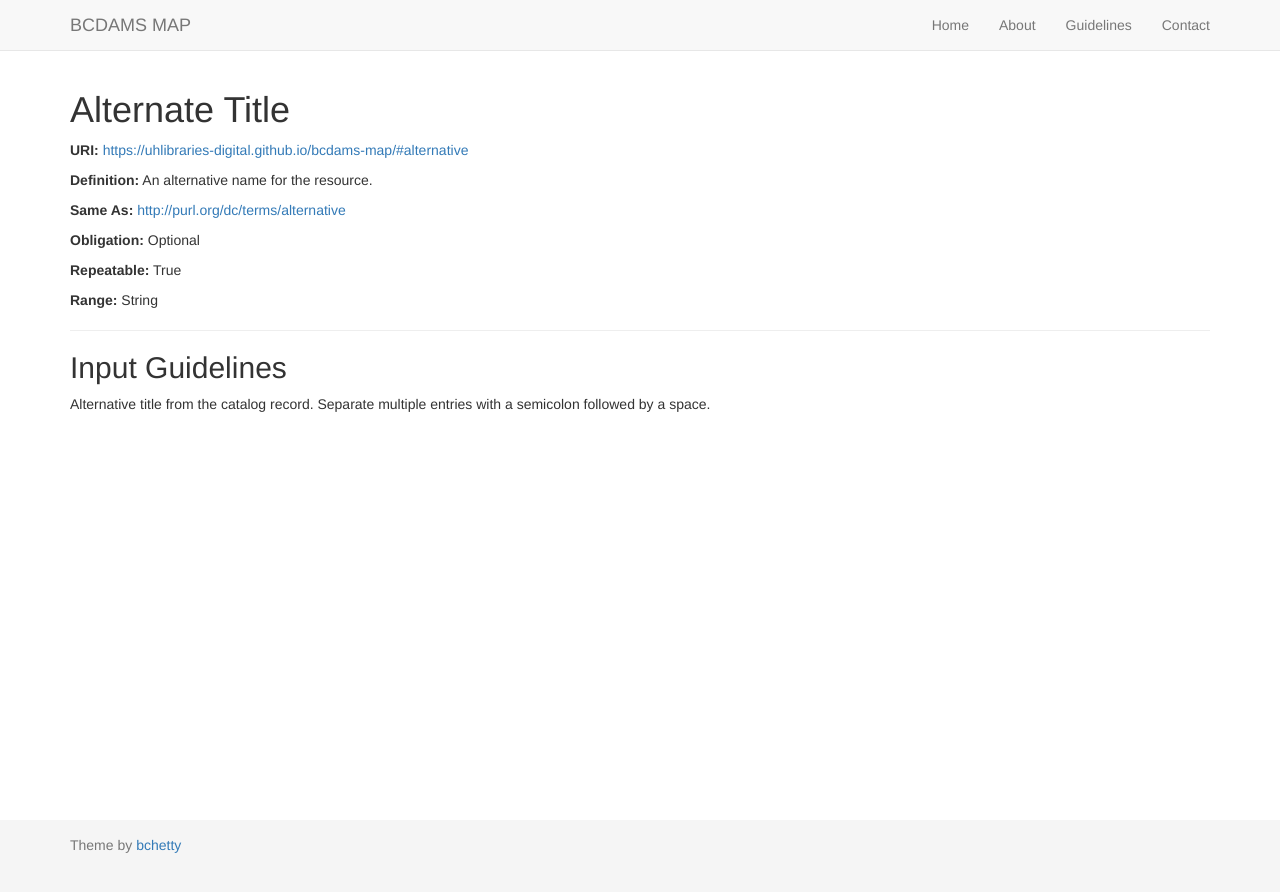
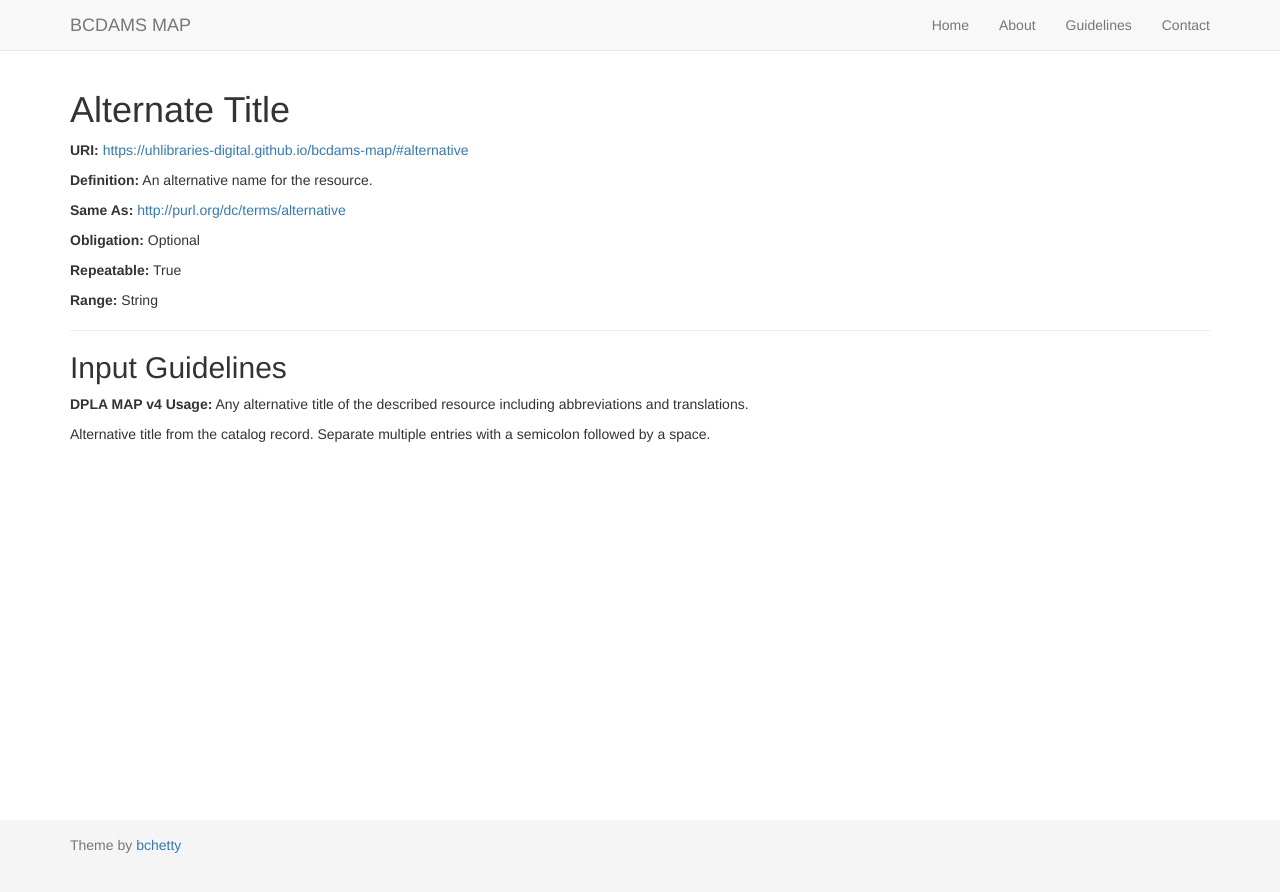
Before and after one commit to uhlibraries-digital/bcdams-map, a Jekyll site: the page built from guidelines/alternative.md, in a window 1280 px wide. Shown: the top 892 px of the page. Built offline with Jekyll 4.4.1, drawn with Linux system fonts in a browser that asks for light colours; nearby versions of some CDN libraries; comment, search, counter and statistics services are not loaded.

Commit message:
update alternative title guidelines
Added DPLA MAP v4 usage guidelines

```diff
--- a/guidelines/alternative.md
+++ b/guidelines/alternative.md
@@ -7,4 +7,6 @@ comments: false
 
 {% include guidelines.md %}
 
+**DPLA MAP v4 Usage:** Any alternative title of the described resource including abbreviations and translations.
+
 Alternative title from the catalog record. Separate multiple entries with a semicolon followed by a space.
```
